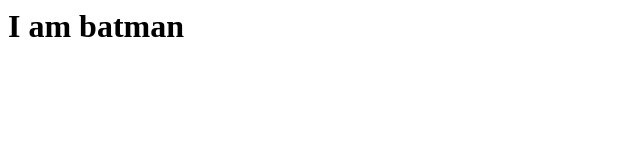
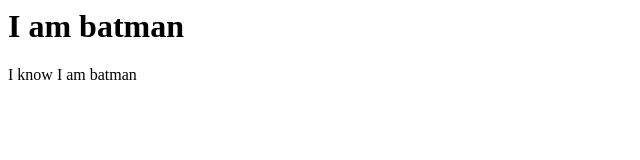
Before and after one commit to sagarkumar962/Webji, a plain HTML site: page h.html in a window 1280 px wide. Shown: the whole page, without its empty margins (0-640 px from the left). Drawn offline with Linux system fonts and the light colour scheme.

Commit message:
practice

```diff
--- a/h.html
+++ b/h.html
@@ -6,5 +6,6 @@
         <h1>
             I am batman
         </h1>
+        <span>I know I am batman</span>
     </body>
 </html>
```
